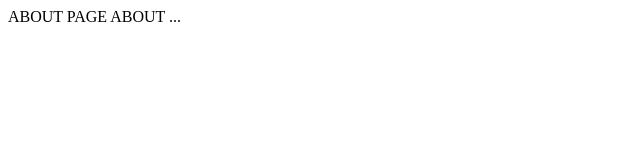
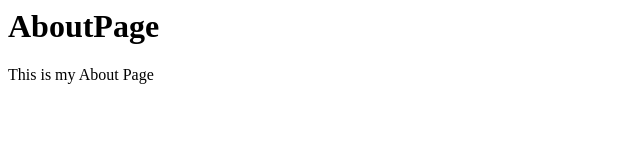
Before and after one commit to rakeshpr04/git-tutorial, a plain HTML site: page about.html in a window 1280 px wide. Shown: the whole page, without its empty margins (0-640 px from the left). Drawn offline with Linux system fonts and the light colour scheme.

Commit message:
final commit 1

```diff
--- a/about.html
+++ b/about.html
@@ -1,2 +1,17 @@
-<html>ABOUT PAGE</html>
-<html>ABOUT ...</html>
+<html lang="en">
+  <head>
+    <meta charset="UTF-8">
+    <meta name="viewport" content="width=device-width, initial-scale=1.0">
+    <meta http-equiv="X-UA-Compatible" content="ie=edge">
+    <title>About</title>
+    <link rel="stylesheet" href="./style.css">
+    <link rel="icon" href="./favicon.ico" type="image/x-icon">
+  </head>
+  <body>
+    <main>
+        <h1>AboutPage</h1>
+        <p>This is my About Page </p>
+    </main>
+
+  </body>
+</html>
```
Also changed, not shown: index.html (+1 -0 lines).
